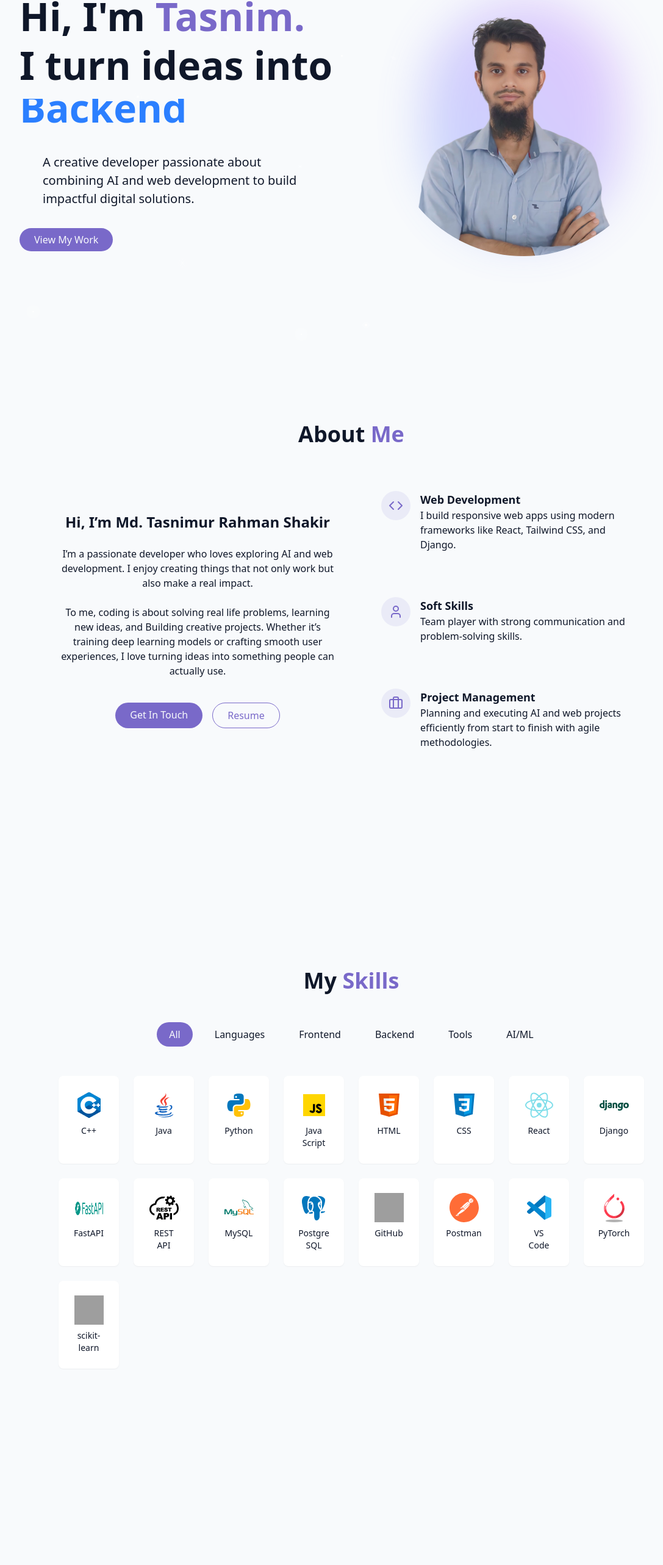
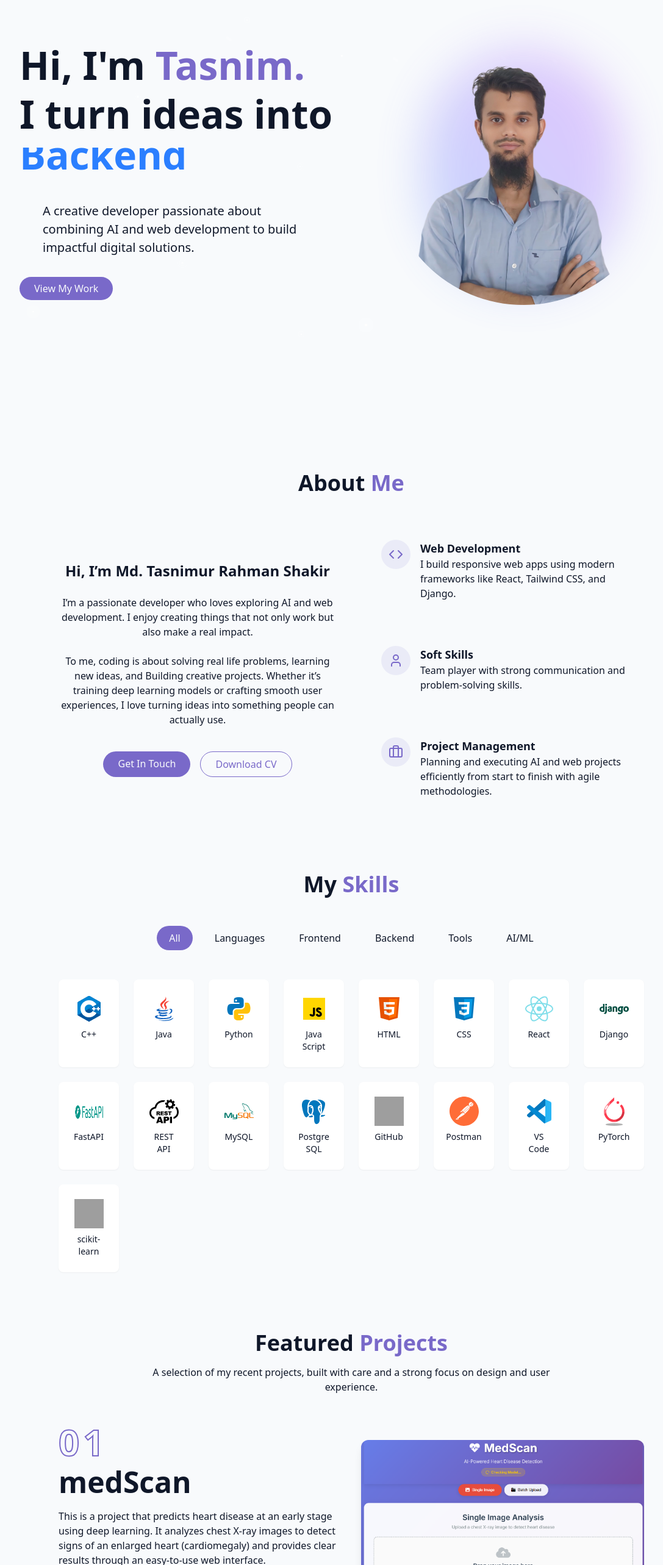
Before and after one commit to TasnimurRahmanShakir/Portfolio, a React (Vite) app: page / in a window 1280 px wide. Shown: the part 204-2770 px from the top of the page at 61% size, without its empty margins (64-1151 px from the left). Before the commit the page ends 2688 px from the top, so only its background shows below. Built offline with nearby package versions, Linux system fonts and the light colour scheme; grey boxes are pictures that could not be loaded.

Commit message:
Projects Section

```diff
--- a/package.json
+++ b/package.json
@@ -18,6 +18,7 @@
     "react": "^19.1.1",
     "react-dom": "^19.1.1",
     "react-router-dom": "^7.8.2",
+    "swiper": "^11.2.10",
     "tailwind-merge": "^3.3.1",
     "tailwindcss": "^4.1.13"
   },
--- a/src/Components/AboutSection.jsx
+++ b/src/Components/AboutSection.jsx
@@ -10,7 +10,7 @@ export const AboutSection = () => {
   const [card3Ref, card3InView] = useInView({ threshold: 0.2 });
 
   return (
-    <section id="about" className="px-4 h-dvh relative mb-24">
+    <section id="about" className="px-4 h-auto relative mb-24">
       <div className="container mx-auto max-w-5xl">
         {/* Title */}
         <h2
@@ -55,7 +55,7 @@ export const AboutSection = () => {
                 href="#about"
                 className="px-6 py-2 rounded-full border border-primary text-primary hover:bg-primary/30 transition-colors duration-300"
               >
-                Resume
+                Download CV
               </a>
             </div>
           </div>
--- a/src/Components/HeroSection.jsx
+++ b/src/Components/HeroSection.jsx
@@ -6,7 +6,7 @@ export const HeroSection = () => {
   return (
     <section
       id="hero"
-      className="relative min-h-screen flex items-center justify-center px-6 z-10 mb-24"
+      className="relative min-h-screen flex items-center justify-center px-6 z-10 mb-24 mt-20"
     >
       <div className="container max-w-6xl mx-auto flex flex-col md:flex-row items-center justify-between gap-10 z-10">
         {/* Left Side - Text */}
@@ -21,8 +21,8 @@ export const HeroSection = () => {
               I turn ideas into{" "}
               <span className="inline-block overflow-hidden h-[clamp(2rem,5vw,4rem)] align-middle min-w-[14ch] opacity-0 animate-fade-in-delay-4">
                 <span className="block animate-roll text-blue-500">
-                  {identity.map((item, i) => (
-                    <span key={i} className="block">
+                  {identity.map((item) => (
+                    <span key={item} className="block">
                       {item}
                     </span>
                   ))}
@@ -36,7 +36,7 @@ export const HeroSection = () => {
           </p>
 
           <div className="pt-4 opacity-0 animate-fade-in-delay-5">
-            <a href="#project" className="cosmic-button">
+            <a href="#projects" className="cosmic-button">
               View My Work
               </a>
           </div>
--- a/src/Components/NavBar.jsx
+++ b/src/Components/NavBar.jsx
@@ -14,7 +14,8 @@ export const NavBar = () => {
 
   useEffect(() => {
     const handleScroll = () => {
-      setIsScrolled(window.scrollY > 10);
+      console.log(window.scrollY)
+      setIsScrolled(window.scrollY);
     };
     window.addEventListener("scroll", handleScroll);
     return () => window.removeEventListener("scroll", handleScroll);
@@ -36,7 +37,7 @@ export const NavBar = () => {
             href="#hero"
             className="text-xl font-bold text-primary flex items-center"
           >
-            <span className="relative z-10">
+            <span className="relative z-50">
               <span className="text-glow text-foreground">TRS</span> Portfolio
             </span>
           </a>
--- /dev/null
+++ b/src/Components/Projects.jsx
@@ -0,0 +1,123 @@
+import { Swiper, SwiperSlide } from "swiper/react";
+import { Pagination } from "swiper/modules";
+import "swiper/css";
+import "swiper/css/pagination";
+import { ExternalLink, Github } from "lucide-react";
+
+import {useInView} from '@/hooks/useInView'
+
+
+
+const projects = [
+  {
+    id: "01",
+    title: "medScan",
+    description:
+      "This is a project that predicts heart disease at an early stage using deep learning. It analyzes chest X-ray images to detect signs of an enlarged heart (cardiomegaly) and provides clear results through an easy-to-use web interface.",
+    tech: ["React", "Django", "Deep Learning"],
+    image: "/src/assets/medScan.png",
+    liveLink: "https://heart-disease-prediction-6r3vbxfnn.vercel.app/",
+    githubLink:
+      "https://github.com/TasnimurRahmanShakir/Heart-Disease-Prediction.git",
+  },
+  {
+    id: "02",
+    title: "menScan 2",
+    description:
+      "Another variation of the project with improvements and testing.",
+    tech: ["React", "FastAPI", "Deep Learning"],
+    image: "/src/assets/medScan.png",
+    githubLink:
+      "https://github.com/TasnimurRahmanShakir/Heart-Disease-Prediction.git",
+  },
+];
+
+export const Projects = () => {
+  return (
+    <section id="projects" className="px-4 h-auto relative mb-24">
+      <div className="container mx-auto max-w-5xl">
+        <h2 className="text-3xl md:text-4xl font-bold mb-4 text-center">
+          Featured <span className="text-primary">Projects</span>
+        </h2>
+
+        <p className="text-center text-muted-foreground mb-12 max-w-2xl mx-auto">
+          A selection of my recent projects, built with care and a strong focus
+          on design and user experience.
+        </p>
+
+        {/* Swiper */}
+        <Swiper
+          modules={[Pagination]}
+          pagination={{ clickable: true }}
+          spaceBetween={50}
+          slidesPerView={1}
+        >
+          {projects.map((project) => (
+            <SwiperSlide key={project.id}>
+              <div className="grid md:grid-cols-2 gap-8 items-center mb-10">
+                {/* Left side - details */}
+                <div className="text-left">
+                  <h3 className="text-6xl tracking-widest text-outline mb-3">
+                    {project.id}
+                  </h3>
+                  <h4 className="text-5xl font-semibold mb-5">
+                    {project.title}
+                  </h4>
+                  <p className="text-muted-foreground mb-4">
+                    {project.description}
+                  </p>
+                  <div className="flex gap-2 flex-wrap mb-4">
+                    {project.tech.map((tech) => (
+                      <span
+                        key={tech}
+                        className="px-6 py-2 rounded-xl border bg-primary/10 transition-colors duration-300"
+                      >
+                        {tech}
+                      </span>
+                    ))}
+                  </div>
+                  <div className="flex gap-5 ml-1">
+                    {project.liveLink && (
+                      <div className="relative">
+                        <a
+                          href={project.liveLink}
+                          target="_blank"
+                          rel="noopener noreferrer"
+                          data-tooltip="Live"
+                          className="flex items-center gap-1 text-primary transition-all duration-800 hover:text-primary/80 hover:underline hover:scale-110 tooltip"
+                        >
+                          <ExternalLink className="w-8 h-8" />
+                        </a>
+                      </div>
+                    )}
+
+                    <div className="relative">
+                      <a
+                        href={project.githubLink}
+                        target="_blank"
+                        rel="noopener noreferrer"
+                        data-tooltip="Source Code"
+                        className="flex items-center gap-1 text-primary transition-all duration-800 hover:text-primary/80 hover:underline hover:scale-110 tooltip"
+                      >
+                        <Github className="w-8 h-8" />
+                      </a>
+                    </div>
+                  </div>
+                </div>
+
+                {/* Right side - image */}
+                <div className="flex justify-center overflow-hidden rounded-xl shadow-lg">
+                  <img
+                    src={project.image}
+                    alt={project.title}
+                    className="max-h-72 object-cover w-full transition-transform duration-500 hover:scale-105"
+                  />
+                </div>
+              </div>
+            </SwiperSlide>
+          ))}
+        </Swiper>
+      </div>
+    </section>
+  );
+};
--- a/src/Components/SkillsSection.jsx
+++ b/src/Components/SkillsSection.jsx
@@ -71,7 +71,7 @@ export const SkillsSection = () => {
   );
 
   return (
-    <section id="skills" ref={ref} className="px-4 h-dvh relative mb-24">
+    <section id="skills" ref={ref} className="px-4 h-auto relative mb-24">
       <div className="container mx-auto max-w-5xl">
         <h2
           className={cn(
--- a/src/Pages/Home.jsx
+++ b/src/Pages/Home.jsx
@@ -4,6 +4,7 @@ import { NavBar } from "@/Components/NavBar";
 import { HeroSection } from "@/Components/HeroSection";
 import { AboutSection } from "../Components/AboutSection";
 import { SkillsSection } from "../Components/SkillsSection";
+import { Projects } from "../Components/Projects";
 
 export const Home = () => {
   return (
@@ -22,6 +23,7 @@ export const Home = () => {
         <HeroSection />
         <AboutSection />
         <SkillsSection />
+        <Projects />
       </main>
     </div>
   );
--- a/src/hooks/useInView.jsx
+++ b/src/hooks/useInView.jsx
@@ -1,11 +1,12 @@
 import { useState, useEffect, useRef } from "react";
 
 export const useInView = (options = {}) => {
+  console.log(options)
   const ref = useRef(null);
   const [isInView, setIsInView] = useState(false);
 
-    useEffect(() => {
-      console.log("running useEffect");
+  useEffect(() => {
+    console.log("running useEffect");
     const node = ref.current;
     const observer = new IntersectionObserver(
       ([entry]) => setIsInView(entry.isIntersecting),
--- a/src/index.css
+++ b/src/index.css
@@ -189,6 +189,10 @@
   border: 1px solid transparent;
 }
 
+@utility text-outline {
+  @apply text-transparent font-extrabold;
+  -webkit-text-stroke: 2px hsl(var(--primary));
+}
 
 @utility cosmic-button {
   @apply px-6 py-2 rounded-full bg-primary text-primary-foreground font-medium transition-all duration-300 active:scale-95 hover:scale-105;
@@ -198,6 +202,21 @@
   box-shadow:
     0 0 10px rgba(139, 92, 246, 0.7),
     0 0 20px rgba(139, 92, 246, 0.5);
+}
+
+@utility tooltip {
+  @apply relative cursor-pointer;
+
+  &::after {
+    content: attr(data-tooltip);
+    @apply absolute bottom-full left-1/2 -translate-x-1/2 mb-2 bg-primary text-white text-sm px-2 py-1 rounded-md opacity-0 pointer-events-none transition-opacity duration-300 whitespace-nowrap;
+    white-space: nowrap;
+    z-index: 50;
+  }
+
+  &:hover::after {
+    @apply opacity-100;
+  }
 }
 
 @utility star {
```
Also changed, not shown: src/assets/medScan.png (added), 1 other file (tests, documents, lock files or other folders).
